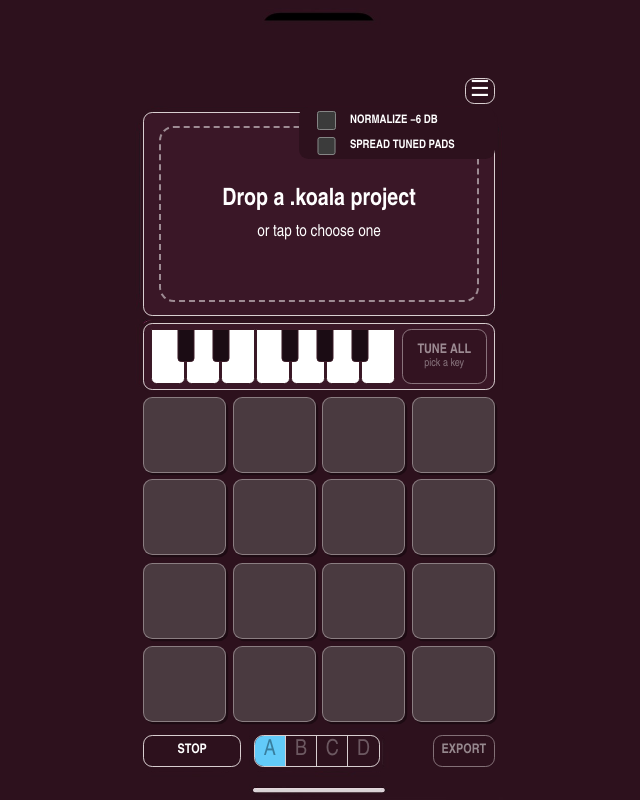
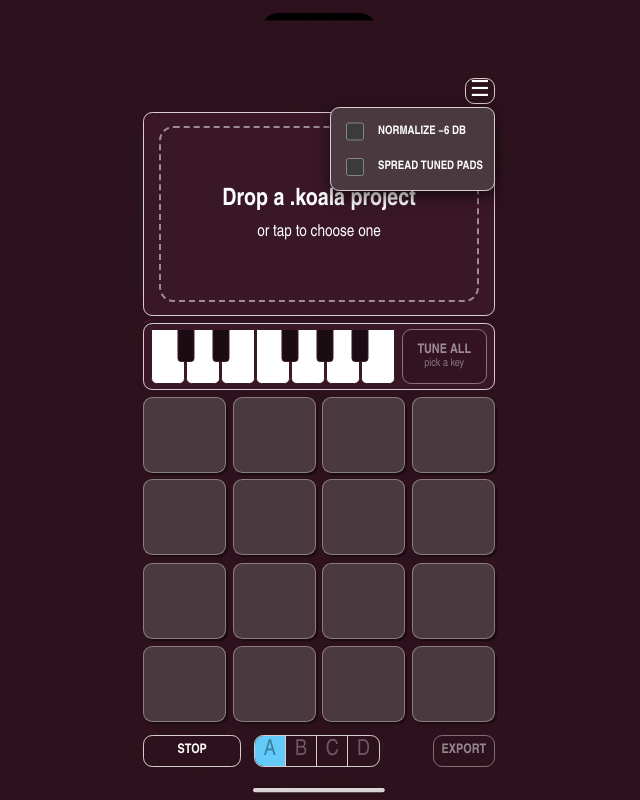
Before and after one commit to nickpaq/tune-god, a React (Vite) app: page / in a window 1280 px wide. Both pictures are taken after a click on the button "Export options". Shown: the whole page, without its empty margins (321-961 px from the left). Built offline with nearby package versions, Linux system fonts and the light colour scheme.

Commit message:
Give the options dropdown its own background and equal spacing
Co-Authored-By: Claude Sonnet 5.5 <noreply@anthropic.com>
Claude-Session: https://claude.ai/code/session_01SergakQGakdwf8Yu7nQiV1

```diff
--- a/src/App.css
+++ b/src/App.css
@@ -383,11 +383,12 @@
   z-index: 10;
   display: flex;
   flex-direction: column;
-  justify-content: space-evenly;
-  padding: 0 4cqw;
-  border: 0.var(--radius) solid var(--line);
+  gap: 3cqw;
+  padding: 3cqw; /* equal to the row gap, so every element is equidistant */
+  border: 0.3cqw solid var(--line);
   border-radius: var(--radius);
-  background: var(--bg);
+  background: var(--pad-empty);
+  box-shadow: 0 1.5cqw 4cqw rgba(0, 0, 0, 0.6);
   font-size: 3.2cqw;
   font-weight: 700;
   text-transform: uppercase;
--- a/src/App.tsx
+++ b/src/App.tsx
@@ -230,7 +230,7 @@ function App() {
           ☰
         </button>
         {menuOpen && (
-          <div className="menu" style={box(RIGHT - 490, 268, 490, 130)}>
+          <div className="menu" style={{ top: `${(268 / H) * 100}%`, right: `${((W - RIGHT) / W) * 100}%` }}>
             <label>
               <input type="checkbox" checked={normalize} onChange={(e) => setNormalize(e.target.checked)} />
               Normalize −6 dB
```
